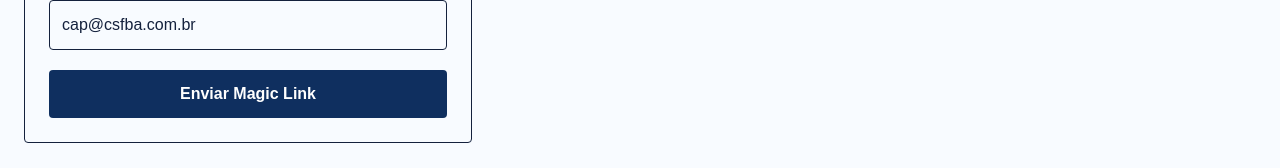
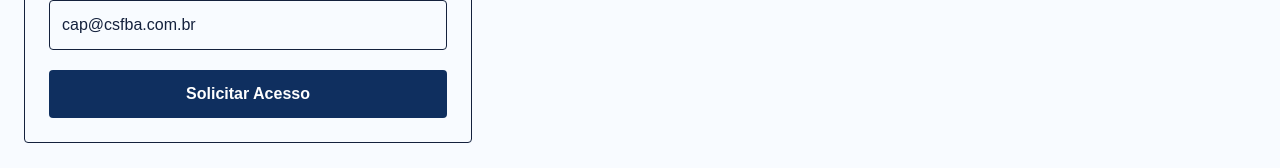
Before and after one commit to marielcbs/csf2022, a Next.js app: page /admin in a window 1280 px wide. Shown: the part 270-438 px from the top of the page. Built offline with nearby package versions, Linux system fonts and the light colour scheme.

Commit message:
Update AdminLoginForm button text and placeholder

```diff
--- a/src/components/auth/AdminLoginForm.tsx
+++ b/src/components/auth/AdminLoginForm.tsx
@@ -67,7 +67,7 @@ export default function AdminLoginForm() {
         value={email}
         onChange={(event) => setEmail(event.target.value)}
         className="w-full rounded border p-3"
-        placeholder="Email"
+        placeholder=""
       />
 
       <button
@@ -75,7 +75,7 @@ export default function AdminLoginForm() {
         disabled={loading}
         className="w-full rounded bg-[#0f2f5f] px-4 py-3 font-semibold text-white disabled:opacity-70"
       >
-        {loading ? "Enviando..." : "Enviar Magic Link"}
+        {loading ? "Enviando..." : "Solicitar Acesso"}
       </button>
 
       {visibleMessage ? (
```
